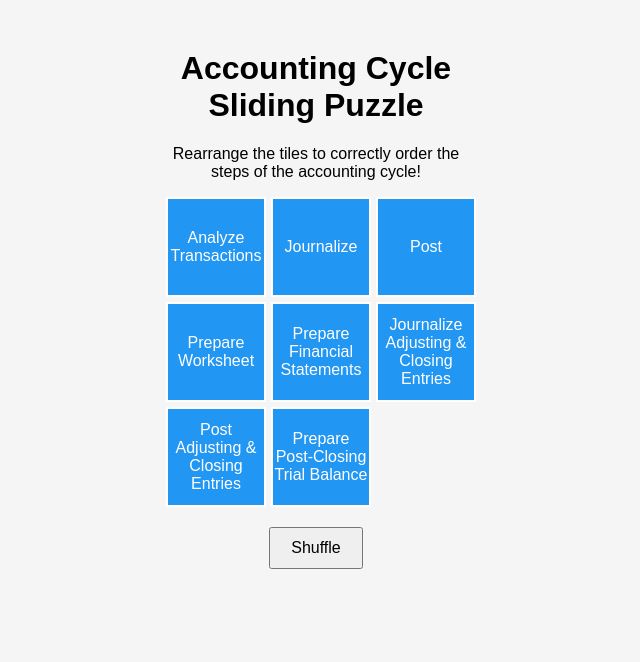
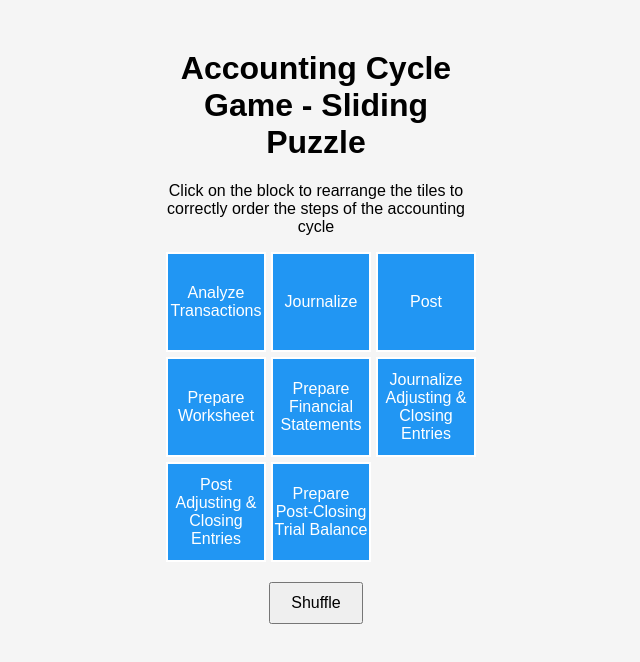
Before and after one commit to NuclearReactor314/Accounting-Cycle-Game, a plain HTML site: page index.html in a window 1280 px wide. Shown: the whole page, without its empty margins (324-964 px from the left). Drawn offline with Linux system fonts and the light colour scheme.

Commit message:
Update index.html

```diff
--- a/index.html
+++ b/index.html
@@ -3,13 +3,13 @@
 <head>
   <meta charset="UTF-8">
   <meta name="viewport" content="width=device-width, initial-scale=1.0">
-  <title>Accounting Cycle Puzzle</title>
+  <title>Accounting Cycle Game</title>
   <link rel="stylesheet" href="style.css">
 </head>
 <body>
   <div class="container">
-    <h1>Accounting Cycle Sliding Puzzle</h1>
-    <p>Rearrange the tiles to correctly order the steps of the accounting cycle!</p>
+    <h1>Accounting Cycle Game - Sliding Puzzle</h1>
+    <p>Click on the block to rearrange the tiles to correctly order the steps of the accounting cycle</p>
     <div id="puzzle-grid"></div>
     <button id="shuffle-button">Shuffle</button>
     <p id="status"></p>
```
